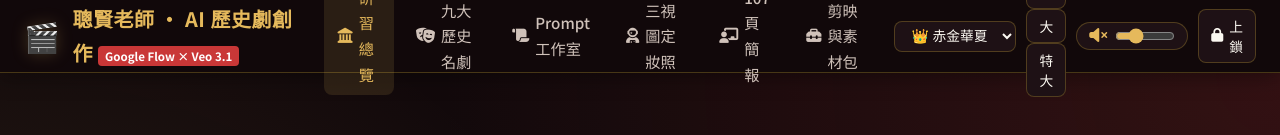
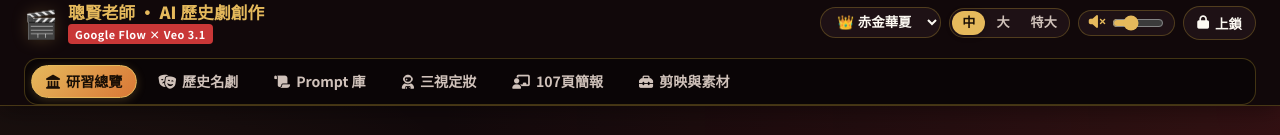
Before and after one commit to yaoshuchin/1151115-ai-historical-drama, a plain HTML site: page index.html in a window 1280 px wide. Shown: the top 135 px of the page. Drawn offline with Linux system fonts and the light colour scheme.

Commit message:
fix: 重新設計頂部導航膠囊標籤列與字級切換群組，徹底修復文字垂直折行與圖框異常

```diff
--- a/app.js
+++ b/app.js
@@ -800,6 +800,17 @@
       });
     }
 
+    // 頂部導航分頁標籤點擊高亮
+    const navLinks = document.querySelectorAll('.nav-link');
+    if (navLinks) {
+      navLinks.forEach(link => {
+        link.addEventListener('click', () => {
+          navLinks.forEach(l => l.classList.remove('active'));
+          link.classList.add('active');
+        });
+      });
+    }
+
     // 複製 Prompt
     if (dom.copyFormulaBtn) {
       dom.copyFormulaBtn.addEventListener('click', () => {
--- a/index.html
+++ b/index.html
@@ -26,37 +26,37 @@
     <div class="container nav-inner">
       <a href="#" class="brand">
         <span class="brand-icon">🎬</span>
-        <div>
-          <span>聰賢老師 · AI 歷史劇創作</span>
+        <div class="brand-text">
+          <span class="brand-title">聰賢老師 · AI 歷史劇創作</span>
           <span class="brand-badge">Google Flow × Veo 3.1</span>
         </div>
       </a>
 
-      <!-- 頁籤導航 -->
+      <!-- 頁籤導航膠囊列 -->
       <nav class="nav-links">
-        <a href="#hero" class="nav-link active"><i class="fa-solid fa-landmark"></i> 研習總覽</a>
-        <a href="#drama" class="nav-link"><i class="fa-solid fa-masks-theater"></i> 九大歷史名劇</a>
-        <a href="#studio" class="nav-link"><i class="fa-solid fa-scroll"></i> Prompt 工作室</a>
-        <a href="#lab" class="nav-link"><i class="fa-solid fa-user-astronaut"></i> 三視圖定妝照</a>
-        <a href="#deck" class="nav-link"><i class="fa-solid fa-chalkboard-user"></i> 107頁簡報</a>
-        <a href="#toolbox" class="nav-link"><i class="fa-solid fa-toolbox"></i> 剪映與素材包</a>
+        <a href="#hero" class="nav-link active"><i class="fa-solid fa-landmark"></i> <span>研習總覽</span></a>
+        <a href="#drama" class="nav-link"><i class="fa-solid fa-masks-theater"></i> <span>歷史名劇</span></a>
+        <a href="#studio" class="nav-link"><i class="fa-solid fa-scroll"></i> <span>Prompt 庫</span></a>
+        <a href="#lab" class="nav-link"><i class="fa-solid fa-user-astronaut"></i> <span>三視定妝</span></a>
+        <a href="#deck" class="nav-link"><i class="fa-solid fa-chalkboard-user"></i> <span>107頁簡報</span></a>
+        <a href="#toolbox" class="nav-link"><i class="fa-solid fa-toolbox"></i> <span>剪映與素材</span></a>
       </nav>
 
       <!-- 輔助工具群組 -->
       <div class="nav-tools">
         <!-- 主題選擇 -->
-        <select id="themeSelect" class="tool-btn" title="切換色彩風格主題">
+        <select id="themeSelect" class="nav-select" title="切換色彩風格主題">
           <option value="imperial">👑 赤金華夏</option>
           <option value="obsidian">🌌 玄武墨夜</option>
           <option value="bamboo">🎋 青巒竹影</option>
           <option value="paper">📜 宣紙古籍</option>
         </select>
 
-        <!-- 字級切換 -->
-        <div class="btn-group" title="字級縮放 (樂齡無障礙)">
-          <button id="fontBtnMedium" class="tool-btn active">中</button>
-          <button id="fontBtnLarge" class="tool-btn">大</button>
-          <button id="fontBtnXlarge" class="tool-btn">特大</button>
+        <!-- 字級切換膠囊 -->
+        <div class="font-switch-group" title="字級縮放 (樂齡無障礙)">
+          <button id="fontBtnMedium" class="font-btn active">中</button>
+          <button id="fontBtnLarge" class="font-btn">大</button>
+          <button id="fontBtnXlarge" class="font-btn">特大</button>
         </div>
 
         <!-- 水晶音樂 -->
@@ -66,7 +66,7 @@
         </div>
 
         <!-- 門禁安全鎖 -->
-        <button id="lockBtn" class="tool-btn" title="門禁鎖 (Web Crypto SHA-256)"><i class="fa-solid fa-lock"></i> 上鎖</button>
+        <button id="lockBtn" class="lock-tool-btn" title="門禁鎖 (Web Crypto SHA-256)"><i class="fa-solid fa-lock"></i> <span>上鎖</span></button>
       </div>
     </div>
   </header>
--- a/style.css
+++ b/style.css
@@ -126,74 +126,268 @@ body {
   padding: 0 24px;
 }
 
-/* 頂部導航列 */
+/* 頂部導航列 (Navbar - 旗艦級現代膠囊分頁設計) */
 .navbar {
   position: sticky;
   top: 0;
   z-index: 1000;
   background: var(--nav-bg);
-  backdrop-filter: blur(14px);
+  backdrop-filter: blur(16px);
+  -webkit-backdrop-filter: blur(16px);
   border-bottom: 1px solid var(--card-border);
-  box-shadow: 0 4px 20px rgba(0, 0, 0, 0.35);
+  box-shadow: 0 4px 24px rgba(0, 0, 0, 0.4);
+}
+.navbar .container {
+  max-width: 1600px;
+  padding: 0 24px;
 }
 .nav-inner {
   display: flex;
   align-items: center;
   justify-content: space-between;
-  height: 72px;
+  min-height: 64px;
+  height: auto;
   gap: 16px;
+  padding: 8px 0;
+  flex-wrap: nowrap;
 }
+
+/* 品牌 Logo 區塊 */
 .brand {
   display: flex;
   align-items: center;
-  gap: 12px;
+  gap: 10px;
   text-decoration: none;
   color: var(--accent-gold);
-  font-size: 1.25rem;
-  font-weight: 700;
-  letter-spacing: 0.5px;
+  flex-shrink: 0;
+  white-space: nowrap !important;
 }
 .brand-icon {
-  font-size: 1.8rem;
+  font-size: 1.7rem;
   filter: drop-shadow(0 0 8px var(--shadow-glow));
+  flex-shrink: 0;
+}
+.brand-text {
+  display: flex;
+  flex-direction: column;
+  justify-content: center;
+  gap: 2px;
+}
+.brand-title {
+  font-size: 1.05rem;
+  font-weight: 800;
+  line-height: 1.2;
+  white-space: nowrap !important;
+  color: var(--accent-gold);
 }
 .brand-badge {
-  font-size: 0.72rem;
+  font-size: 0.68rem;
   background: var(--accent-red);
   color: #fff;
-  padding: 2px 7px;
+  padding: 1px 7px;
   border-radius: 4px;
   font-weight: 600;
-  letter-spacing: 0;
+  letter-spacing: 0.5px;
+  display: inline-block;
+  align-self: flex-start;
+  white-space: nowrap !important;
 }
 
+/* 導航分頁膠囊列 (Pill Tab Bar) */
 .nav-links {
   display: flex;
   align-items: center;
-  gap: 8px;
+  gap: 6px;
   list-style: none;
+  background: rgba(0, 0, 0, 0.32);
+  border: 1px solid var(--card-border);
+  border-radius: 36px;
+  padding: 4px 8px;
+  margin: 0;
+  overflow-x: auto;
+  scrollbar-width: none; /* Firefox */
+  -ms-overflow-style: none; /* IE 10+ */
+  flex-shrink: 0;
+  white-space: nowrap !important;
 }
+.nav-links::-webkit-scrollbar {
+  display: none; /* Chrome, Safari, Edge */
+}
+
 .nav-link {
   color: var(--text-muted);
   text-decoration: none;
-  padding: 8px 14px;
-  border-radius: 8px;
-  font-size: 0.95rem;
-  font-weight: 500;
-  transition: all 0.2s ease;
-  display: flex;
+  padding: 6px 14px;
+  border-radius: 24px;
+  font-size: 0.88rem;
+  font-weight: 600;
+  transition: all 0.22s ease-in-out;
+  display: inline-flex;
   align-items: center;
+  justify-content: center;
   gap: 6px;
+  white-space: nowrap !important; /* 強制不折行，絕不垂直堆疊文字 */
+  flex-shrink: 0;
+  border: 1px solid transparent;
+  line-height: 1.4;
 }
-.nav-link:hover, .nav-link.active {
+.nav-link i {
+  font-size: 0.88rem;
+  flex-shrink: 0;
+}
+.nav-link span {
+  white-space: nowrap !important;
+}
+
+.nav-link:hover {
   color: var(--accent-gold);
   background: rgba(229, 185, 92, 0.12);
+  border-color: rgba(229, 185, 92, 0.25);
 }
 
+.nav-link.active {
+  color: #1a0f05;
+  background: linear-gradient(135deg, var(--accent-gold), var(--accent-secondary));
+  border-color: var(--accent-gold);
+  font-weight: 700;
+  box-shadow: 0 2px 10px var(--shadow-glow);
+}
+[data-theme="obsidian"] .nav-link.active {
+  color: #0a0c10;
+}
+[data-theme="bamboo"] .nav-link.active {
+  color: #0a1510;
+}
+[data-theme="paper"] .nav-link.active {
+  color: #ffffff;
+  background: var(--accent-red);
+}
+
+/* 頂部輔助工具群組 */
 .nav-tools {
   display: flex;
   align-items: center;
-  gap: 10px;
+  gap: 8px;
+  flex-shrink: 0;
+  white-space: nowrap !important;
+}
+
+/* 主題下拉選單 */
+.nav-select {
+  background: var(--bg-secondary);
+  border: 1px solid var(--card-border);
+  color: var(--text-main);
+  padding: 6px 12px;
+  border-radius: 20px;
+  font-size: 0.84rem;
+  font-weight: 600;
+  cursor: pointer;
+  display: inline-flex;
+  align-items: center;
+  outline: none;
+  white-space: nowrap !important;
+  flex-shrink: 0;
+  transition: border-color 0.2s, box-shadow 0.2s;
+}
+.nav-select:hover, .nav-select:focus {
+  border-color: var(--accent-gold);
+  box-shadow: 0 0 8px var(--shadow-glow);
+}
+
+/* 字級切換膠囊按鈕群 (Font Switch Group) */
+.font-switch-group {
+  display: inline-flex;
+  align-items: center;
+  background: var(--bg-secondary);
+  border: 1px solid var(--card-border);
+  border-radius: 20px;
+  padding: 2px;
+  white-space: nowrap !important;
+  flex-shrink: 0;
+  gap: 1px;
+}
+.font-btn {
+  background: transparent;
+  border: none;
+  color: var(--text-muted);
+  padding: 4px 10px;
+  border-radius: 16px;
+  font-size: 0.82rem;
+  font-weight: 600;
+  cursor: pointer;
+  white-space: nowrap !important;
+  flex-shrink: 0;
+  transition: all 0.2s;
+  display: inline-flex;
+  align-items: center;
+  justify-content: center;
+  line-height: 1.2;
+}
+.font-btn:hover {
+  color: var(--text-main);
+}
+.font-btn.active {
+  background: var(--accent-gold);
+  color: #1a0f05;
+  font-weight: 700;
+  box-shadow: 0 1px 6px rgba(0, 0, 0, 0.3);
+}
+[data-theme="bamboo"] .font-btn.active {
+  color: #0a1510;
+}
+[data-theme="paper"] .font-btn.active {
+  color: #ffffff;
+}
+
+/* 音樂播放條微型控件 */
+.music-bar {
+  display: inline-flex;
+  align-items: center;
+  gap: 7px;
+  background: var(--bg-secondary);
+  border: 1px solid var(--card-border);
+  padding: 4px 10px;
+  border-radius: 20px;
+  white-space: nowrap !important;
+  flex-shrink: 0;
+}
+.music-btn {
+  background: transparent;
+  border: none;
+  color: var(--accent-gold);
+  font-size: 0.92rem;
+  cursor: pointer;
+  display: inline-flex;
+  align-items: center;
+  justify-content: center;
+}
+.music-vol {
+  width: 52px;
+  accent-color: var(--accent-gold);
+  cursor: pointer;
+}
+
+/* 上鎖按鈕 */
+.lock-tool-btn {
+  background: var(--bg-secondary);
+  border: 1px solid var(--card-border);
+  color: var(--text-main);
+  padding: 6px 13px;
+  border-radius: 20px;
+  font-size: 0.84rem;
+  font-weight: 600;
+  cursor: pointer;
+  display: inline-flex;
+  align-items: center;
+  gap: 6px;
+  white-space: nowrap !important;
+  flex-shrink: 0;
+  transition: all 0.2s;
+}
+.lock-tool-btn:hover {
+  border-color: var(--accent-red);
+  color: var(--accent-red);
+  box-shadow: 0 0 8px rgba(201, 55, 55, 0.3);
 }
 
 /* 按鈕與控制元件 */
@@ -210,7 +404,7 @@ body {
   border: 1px solid transparent;
   transition: all 0.2s ease;
   text-decoration: none;
-  white-space: nowrap;
+  white-space: nowrap !important;
 }
 .btn-primary {
   background: linear-gradient(135deg, var(--accent-gold), var(--accent-secondary));
@@ -236,7 +430,7 @@ body {
   font-size: 0.82rem;
 }
 
-/* 頂部工具按鈕群 */
+/* 頂部工具按鈕通用樣式 */
 .tool-btn {
   background: var(--bg-secondary);
   border: 1px solid var(--card-border);
@@ -245,36 +439,15 @@ body {
   border-radius: 8px;
   font-size: 0.86rem;
   cursor: pointer;
-  display: flex;
+  display: inline-flex;
   align-items: center;
   gap: 6px;
+  white-space: nowrap !important;
   transition: all 0.2s;
 }
 .tool-btn:hover {
   border-color: var(--accent-gold);
   color: var(--accent-gold);
-}
-
-/* 音樂播放器微型控件 */
-.music-bar {
-  display: flex;
-  align-items: center;
-  gap: 8px;
-  background: var(--bg-secondary);
-  border: 1px solid var(--card-border);
-  padding: 4px 12px;
-  border-radius: 20px;
-}
-.music-btn {
-  background: transparent;
-  border: none;
-  color: var(--accent-gold);
-  font-size: 1rem;
-  cursor: pointer;
-}
-.music-vol {
-  width: 60px;
-  accent-color: var(--accent-gold);
 }
 
 /* 主橫幅 (Hero Banner) */
@@ -1341,6 +1514,21 @@ body {
 }
 
 /* 響應式斷點 */
+@media (max-width: 1280px) {
+  .nav-inner {
+    flex-wrap: wrap;
+    padding: 10px 0;
+    gap: 12px;
+  }
+  .nav-links {
+    order: 3;
+    width: 100%;
+    justify-content: flex-start;
+    border-radius: 14px;
+    padding: 6px;
+  }
+}
+
 @media (max-width: 1080px) {
   .hero-grid { grid-template-columns: 1fr; }
   .drama-layout { grid-template-columns: 1fr; }
@@ -1348,11 +1536,32 @@ body {
   .studio-layout { grid-template-columns: 1fr; }
   .lab-grid { grid-template-columns: repeat(2, 1fr); }
   .steps-grid { grid-template-columns: repeat(2, 1fr); }
-  .nav-links { display: none; }
+}
+
+@media (max-width: 768px) {
+  .nav-tools {
+    gap: 6px;
+  }
+  .music-vol {
+    width: 44px;
+  }
+  .nav-select {
+    padding: 5px 8px;
+    font-size: 0.78rem;
+  }
+  .font-btn {
+    padding: 3px 7px;
+    font-size: 0.76rem;
+  }
+  .lock-tool-btn {
+    padding: 5px 9px;
+    font-size: 0.78rem;
+  }
 }
 
 @media (max-width: 640px) {
-  .hero-title { font-size: 1.9rem; }
+  .hero-title { font-size: 1.85rem; }
+  .brand-title { font-size: 0.95rem; }
   .lab-grid { grid-template-columns: 1fr; }
   .steps-grid { grid-template-columns: 1fr; }
   .stage-details { grid-template-columns: 1fr; }
```
